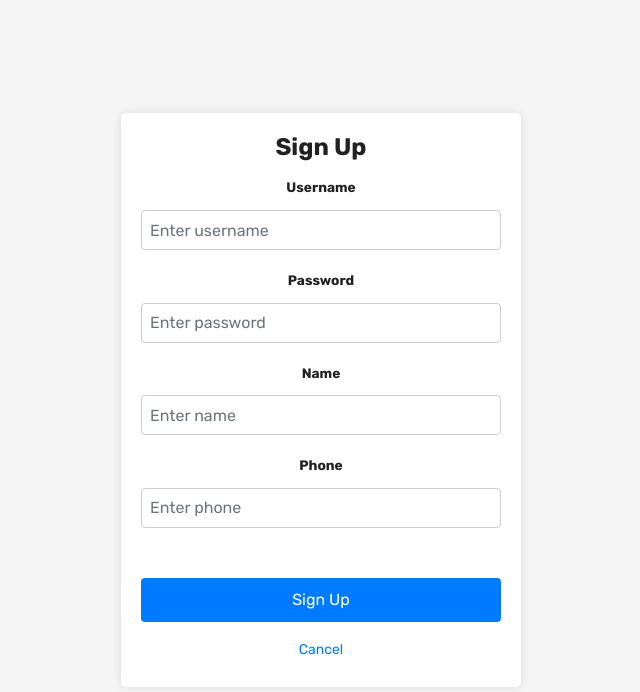
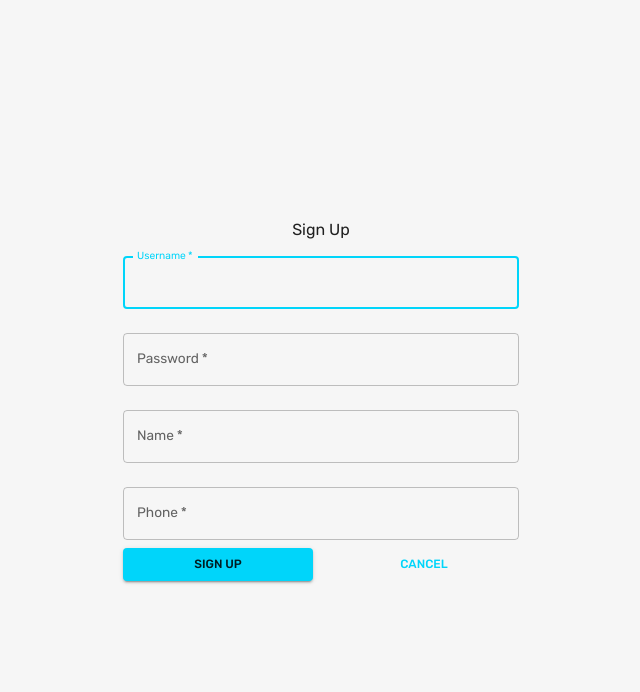
Before and after one commit to RaoAwais996/Web_Project_Awais, a React (Create React App) app in the folder frontend/: page /signup in a window 1280 px wide. Shown: the top 692 px of the page, without its empty margins (319-959 px from the left). Built offline with nearby package versions, Linux system fonts and the light colour scheme.

Commit message:
Navbar and HomePage

```diff
--- /dev/null
+++ b/frontend/src/Components/FlexBetween.jsx
@@ -0,0 +1,10 @@
+import { Box } from "@mui/material";
+import { styled } from "@mui/system";
+
+const FlexBetween = styled(Box)({
+  display: "flex",
+  justifyContent: "space-between",
+  alignItems: "center",
+});
+
+export default FlexBetween;
--- a/frontend/src/Components/SignIn.js
+++ b/frontend/src/Components/SignIn.js
@@ -1,7 +1,7 @@
 import React, { useState } from 'react';
-import './SignIn.css';
+import { Button, TextField, Typography, Link, Grid, Container } from '@mui/material';
+import { useNavigate } from 'react-router-dom';
 import Signup from './Signup';
-import { useNavigate } from 'react-router-dom';
 
 const SignIn = () => {
   const [email, setEmail] = useState('');
@@ -14,81 +14,99 @@
     const username = email;
 
     try {
-      const response = await fetch("http://localhost:3000/auth/login", {
-        method: "POST",
+      const response = await fetch('http://localhost:3000/auth/login', {
+        method: 'POST',
         headers: {
-          "Content-Type": "application/json"
+          'Content-Type': 'application/json',
         },
-        body: JSON.stringify({ username, password })
+        body: JSON.stringify({ username, password }),
       });
 
       if (response.ok) {
         const data = await response.json();
         // Authentication successful, do something with the response data
-        console.log("User authenticated:", data);
+        console.log('User authenticated:', data);
+        navigate('/home');
       } else {
         // Authentication failed, handle the error response
-        console.error("Authentication failed:", response.status);
+        console.error('Authentication failed:', response.status);
       }
     } catch (error) {
       // Network or server error occurred
-      console.error("Error occurred:", error);
+      console.error('Error occurred:', error);
     }
   };
 
   const handleShowSignup = () => {
-    navigate("/signup");
+    navigate('/signup');
     setShowSignup(true);
   };
 
   return (
-    <div className="Auth-form-container d-flex justify-content-center align-items-center">
+    <Container component="main" maxWidth="xs" sx={{ display: 'flex', justifyContent: 'center', alignItems: 'center', height: '100vh' }}>
+      <div className="Auth-form-container">
+        <Typography component="h1" variant="h5" align="center">
+          {showSignup ? 'Sign Up' : 'Sign In'}
+        </Typography>
         <form className="Auth-form">
           <div className="Auth-form-content">
             {showSignup ? (
               <Signup />
             ) : (
               <>
-              <h3 className="Auth-form-title">Sign In</h3>
-              <div className="form-group mt-3">
-                <label>User name</label>
-                <br />
-                <input
-                  type="text"
-                  className="form-control mt-1"
-                  placeholder="Enter username"
+                <TextField
+                  variant="outlined"
+                  margin="normal"
+                  required
+                  fullWidth
+                  id="email"
+                  label="Email Address"
+                  name="email"
+                  autoComplete="email"
+                  autoFocus
                   value={email}
                   onChange={(e) => setEmail(e.target.value)}
                 />
-              </div>
-              <div className="form-group mt-3">
-                <label>Password</label>
-                <br />
-                <input
+                <TextField
+                  variant="outlined"
+                  margin="normal"
+                  required
+                  fullWidth
+                  name="password"
+                  label="Password"
                   type="password"
-                  className="form-control mt-1"
-                  placeholder="Enter password"
+                  id="password"
+                  autoComplete="current-password"
                   value={password}
                   onChange={(e) => setPassword(e.target.value)}
                 />
-              </div>
-              <div className="d-grid gap-2 mt-3">
-                <br />
-                <button type="submit" className="btn btn-primary" onClick={handleSignIn}>
+                <Button
+                  type="submit"
+                  fullWidth
+                  variant="contained"
+                  sx={{ mt: 3, mb: 2 }}
+                  onClick={handleSignIn}
+                >
                   Sign In
-                </button>
-                <p className="forgot-password text-right mt-2">
-                  Don't have an account?{' '}
-                  <button type="button" className="btn btn-link" onClick={handleShowSignup}>
-                    Sign Up
-                  </button>
-                </p>
-              </div>
+                </Button>
+                <Grid container>
+                  <Grid item xs>
+                    <Link href="#" variant="body2">
+                      Forgot password?
+                    </Link>
+                  </Grid>
+                  <Grid item>
+                    <Link href="#" variant="body2" onClick={handleShowSignup}>
+                      Don't have an account? Sign Up
+                    </Link>
+                  </Grid>
+                </Grid>
               </>
             )}
           </div>
         </form>
       </div>
+    </Container>
   );
 };
 
--- a/frontend/src/Components/Signup.js
+++ b/frontend/src/Components/Signup.js
@@ -1,6 +1,6 @@
 import React, { useState } from 'react';
+import { Button, TextField, Typography, Container, Grid } from '@mui/material';
 import { useNavigate } from 'react-router-dom';
-import './Signup.css';
 
 const Signup = () => {
   const navigate = useNavigate();
@@ -14,94 +14,117 @@
     event.preventDefault();
 
     try {
-      const response = await fetch("http://localhost:3000/auth/signup", {
-        method: "POST",
+      const response = await fetch('http://localhost:3000/auth/signup', {
+        method: 'POST',
         headers: {
-          "Content-Type": "application/json"
+          'Content-Type': 'application/json',
         },
-        body: JSON.stringify({ username, password, name, phone })
+        body: JSON.stringify({ username, password, name, phone }),
       });
 
       if (response.ok) {
         const data = await response.json();
         // Signup successful, do something with the response data
-        console.log("User registered:", data);
+        console.log('User registered:', data);
       } else {
         // Signup failed, handle the error response
-        console.error("Signup failed:", response.status);
+        console.error('Signup failed:', response.status);
       }
     } catch (error) {
       // Network or server error occurred
-      console.error("Error occurred:", error);
+      console.error('Error occurred:', error);
     }
   };
 
   const handleCancel = () => {
-    navigate("/signin");
+    navigate('/signin');
     // render the SignIn component
   };
 
   return (
-    <div className="Auth-form-container d-flex justify-content-center align-items-center">
+    <Container component="main" maxWidth="xs" sx={{ display: 'flex', justifyContent: 'center', alignItems: 'center', height: '100vh' }}>
+
+      <div className="Auth-form-container">
+        <Typography component="h1" variant="h5" align="center">
+          Sign Up
+        </Typography>
         <form className="Auth-form">
           <div className="Auth-form-content">
-          <h3 className="Auth-form-title">Sign Up</h3>
-          <div className="form-group mt-3">
-            <label>Username</label>
-            <br />
-            <input
-              type="text"
-              className="form-control mt-1"
-              placeholder="Enter username"
+            <TextField
+              variant="outlined"
+              margin="normal"
+              required
+              fullWidth
+              id="username"
+              label="Username"
+              name="username"
+              autoComplete="username"
+              autoFocus
               value={username}
               onChange={(e) => setUsername(e.target.value)}
             />
-          </div>
-          <div className="form-group mt-3">
-            <label>Password</label>
-            <br />
-            <input
+            <TextField
+              variant="outlined"
+              margin="normal"
+              required
+              fullWidth
+              name="password"
+              label="Password"
               type="password"
-              className="form-control mt-1"
-              placeholder="Enter password"
+              id="password"
+              autoComplete="current-password"
               value={password}
               onChange={(e) => setPassword(e.target.value)}
             />
-          </div>
-          <div className="form-group mt-3">
-            <label>Name</label>
-            <br />
-            <input
-              type="text"
-              className="form-control mt-1"
-              placeholder="Enter name"
+            <TextField
+              variant="outlined"
+              margin="normal"
+              required
+              fullWidth
+              id="name"
+              label="Name"
+              name="name"
+              autoComplete="name"
               value={name}
               onChange={(e) => setName(e.target.value)}
             />
-          </div>
-          <div className="form-group mt-3">
-            <label>Phone</label>
-            <br />
-            <input
-              type="text"
-              className="form-control mt-1"
-              placeholder="Enter phone"
+            <TextField
+              variant="outlined"
+              margin="normal"
+              required
+              fullWidth
+              id="phone"
+              label="Phone"
+              name="phone"
+              autoComplete="phone"
               value={phone}
               onChange={(e) => setPhone(e.target.value)}
             />
-          </div>
-          <div className="d-grid gap-2 mt-3">
-            <br />
-            <button type="submit" className="btn btn-primary" onClick={handleSignup}>
+            <Grid container spacing={2}>
+              <Grid item xs={6}>
+                <Button
+                  type="submit"
+                  fullWidth
+                  variant="contained"
+                  onClick={handleSignup}
+                >
                   Sign Up
-            </button>
-            <button type="button" className="btn btn-link" onClick={handleCancel}>
+                </Button>
+              </Grid>
+              <Grid item xs={6}>
+                <Button
+                  fullWidth
+                  variant="text"
+                  onClick={handleCancel}
+                >
                   Cancel
-            </button>
-          </div>
+                </Button>
+              </Grid>
+            </Grid>
           </div>
         </form>
       </div>
+    </Container>
   );
 };
 
--- a/frontend/src/Views/homePage/index.jsx
+++ b/frontend/src/Views/homePage/index.jsx
@@ -0,0 +1,17 @@
+import { Box, useMediaQuery } from "@mui/material";
+import { useSelector } from "react-redux";
+
+import Navbar from "../navbar";
+
+const HomePage = () => {
+
+
+  return (
+    <Box>
+      <Navbar/>
+
+    </Box>
+  );
+};
+
+export default HomePage;
```
Also changed, not shown: frontend/src/Views/navbar/index.jsx (+194 -0 lines). Lines whose indentation alone changed are shown as unchanged.
